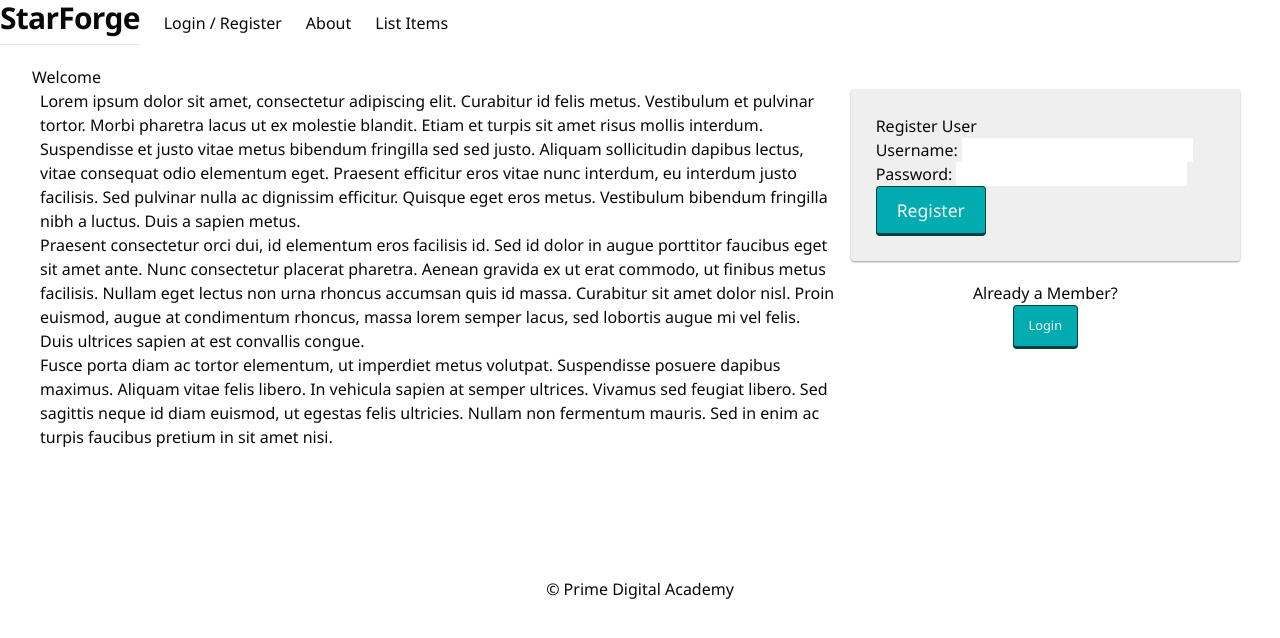
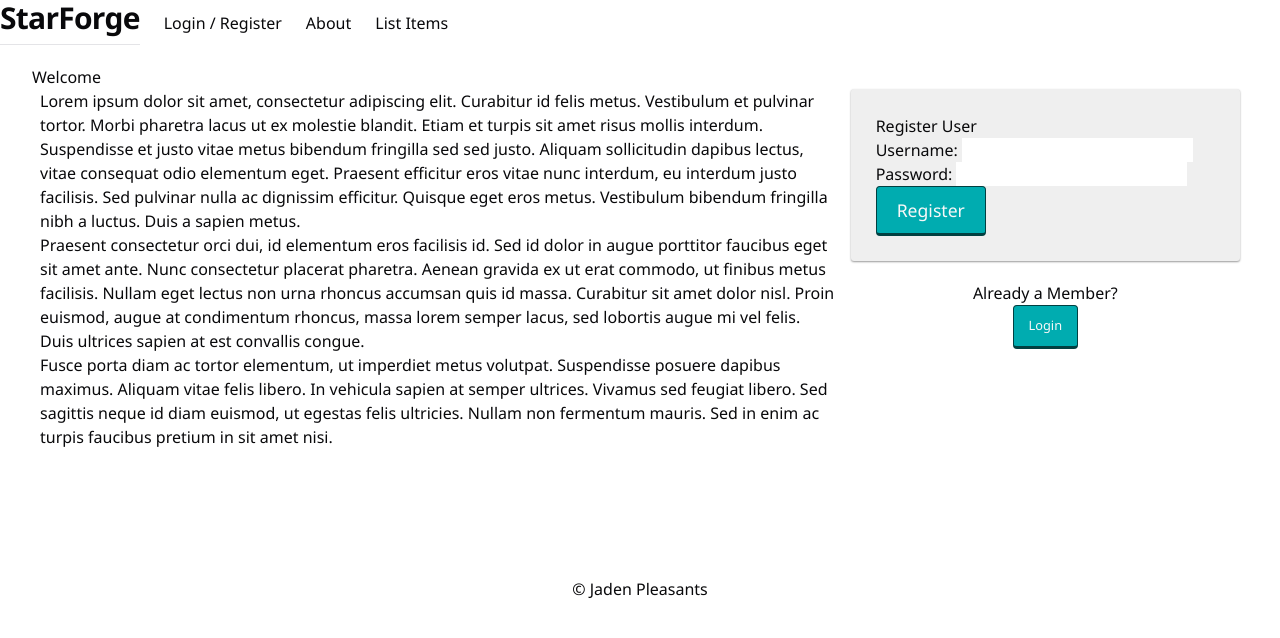
Before and after one commit to BurnerWah/star-db-project, a React (Vite) app: page /home in a window 1280 px wide. Shown: the top 638 px of the page. Built offline with nearby package versions, Linux system fonts and the light colour scheme; no server answers.

Commit message:
Updated footer

```diff
--- a/src/components/Layout/Footer.tsx
+++ b/src/components/Layout/Footer.tsx
@@ -5,8 +5,6 @@
 // It doesn't dispatch any redux actions or display any part of redux state
 // or even care what the redux state is, so it doesn't need 'connect()'
 
-function Footer() {
-  return <footer>&copy; Prime Digital Academy</footer>
+export default function Footer() {
+  return <footer>&copy; Jaden Pleasants</footer>
 }
-
-export default Footer
```
